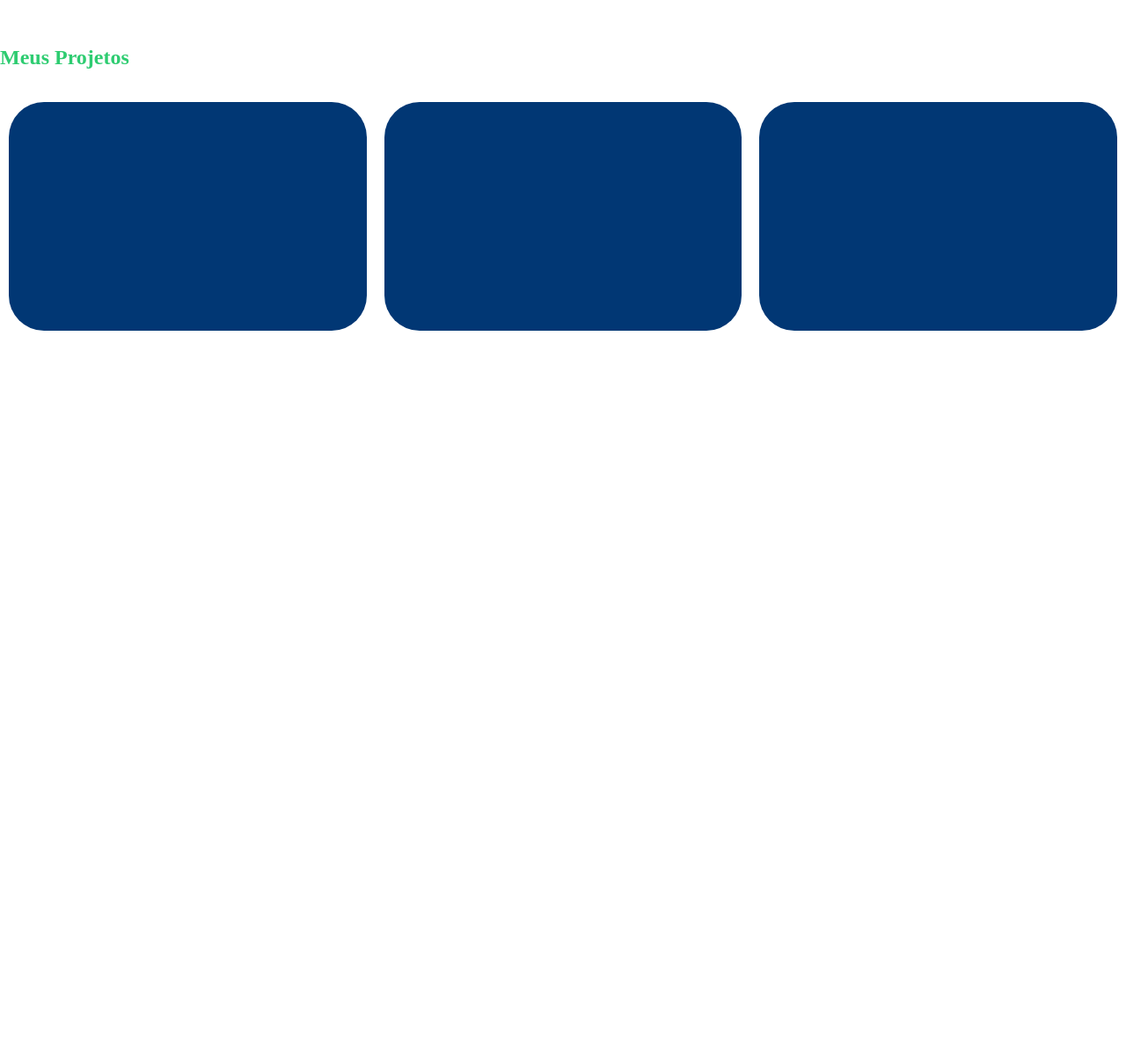
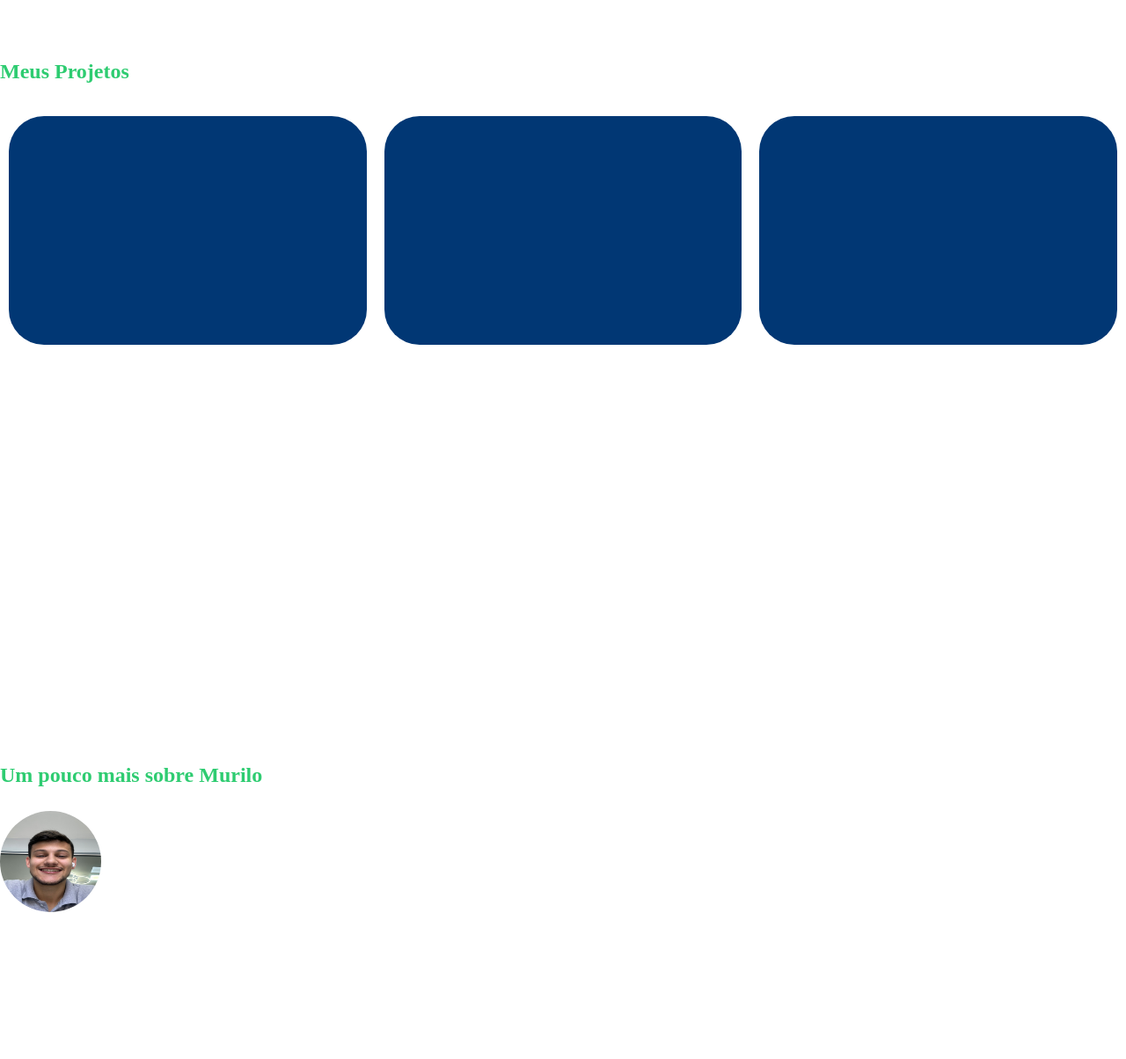
Before and after one commit to murilofrnd/Portifolio-html, a plain HTML site: page index.html in a window 1280 px wide. Shown: the part 1596-2800 px from the top of the page at 88% size. Before the commit the page ends 2400 px from the top, so only its background shows below. Drawn offline with Linux system fonts and the light colour scheme; a web font is replaced by a local one.

Commit message:
Adicionando Historico
Adicionando Historico, adicionando fotos

```diff
--- a/index.html
+++ b/index.html
@@ -14,7 +14,7 @@
     <div class="fundo">
         <header>
             <div id="imagem">
-               <img src="Assets\fotoMurilo.JPEG" alt="foto-pessoal" height="115px" width="115px">
+               <img src="Assets\foto-perfil.JPG" alt="foto-pessoal" height="115px" width="115px">
             </div>
             <div class="cabecalho">
                 <li>
@@ -91,6 +91,7 @@
 
 <section id="projetos" class="repositorio">
     <div class="fundo">
+        <header>
             <div class="cabecalho-projetos">
                 <li>
                     <a href="#"><i class="fa-solid fa-house-user"></i></a>
@@ -102,20 +103,21 @@
                     <a href="#historico">Histórico</a>
                 </li>
             </div>
+        </header> <!--Cabecalho-->
         <div class="about_left">
             <div class="text"><h2 class="secondary-title"><span>Meus Projetos</span></h2>
             <p>
                 Estou começando a desenvolver alguns projetos e a publicá-los, confira alguns abaixo:
             </p></div>
 
-        <div class="img-port" style="background-image: url(Assets\fotoMurilo.JPEG);">
-            <div class="overlay">Projeto 1</div>
+        <a href="https://github.com/queirozzrafael/project_GestaoNotas"><div class="img-port" style="background-image: url(Assets\fotoMurilo.JPEG);">
+            <div class="overlay">Gestão de Notas</div></a>
         </div>
-        <div class="img-port" style="background-image: url(Assets\fotoMurilo.JPEG);">
-            <div class="overlay">Projeto 2</div>
+        <a href="https://github.com/murilofrnd/Portifolio-html"><div class="img-port" style="background-image: url(Assets\fotoMurilo.JPEG);">
+            <div class="overlay">Portifólio</div></a>
         </div>
-        <div class="img-port" style="background-image: url(Assets\fotoMurilo.JPEG);">
-            <div class="overlay">Projeto 3</div>
+        <a href="https://github.com/murilofrnd/LISTA-TAREFA"><div class="img-port" style="background-image: url(Assets\fotoMurilo.JPEG);">
+            <div class="overlay">To-Do List</div></a>
         </div>
         </div>
 
@@ -132,6 +134,50 @@
     </div>
 
 </section>
+
+<section id="historico" class="historico">
+    <div class="fundo">
+        <header>
+            <div class="cabecalho-historico">
+                <li>
+                    <a href="#"><i class="fa-solid fa-house-user"></i></a>
+                </li>
+                <li>
+                    <a href="#sobre">Sobre</a>
+                </li>
+                <li>
+                    <a href="#projetos">Projetos</a>
+                </li>
+            </div>
+        </header> <!--Cabecalho-->
+        <div class="about_left">
+            <div class="text"><h2 class="secondary-title"><span>Um pouco mais sobre Murilo</span></h2>
+            <p>
+                Eu sempre fui apaixonado por tecnologias, sempre com objetivo de compreende-las e com sonho de fazer melhor uso das mesmas e sempre com o foco de desempenhar um papel nessa grande área!
+            </p></div>
+        <div class="certificados">
+            <img src="Assets\fotoMurilo.JPEG" alt="Certificado1" height="115px" width="115px">
+        </div>
+        </div>
+
+        <div class="about_right">
+             <div class="text"><h3 class="tertiary-title mb-m">
+             Realizei alguns cursos com emissão de certificado, tais como:
+           <p> 1°- Lógica de Programação 1 - Alura</p>
+           <p> 2°- Crie um site Simples com HTML, CSS E JAVASCRIPT - Fundação Bradesco</p>
+           <p> 3°- Javascript para iniciantes - Unova cursos</p><p></p>
+              Além desses citados acima atualmente estou fazendo um curso de Java na plataforma Udemy e possuo inglês de nível avançado
+            </h3></div>
+
+            <div class="text"><p>
+                Atualmente estou empregado na instituição Hospital Erasto Gaertner (desde Julho de 2023), onde desempenho a função de Suporte Técnico de Infraestrutura de TI,
+                realizo pequenas manutenções na rede e descubro a todo momento sobre novos softwares para realizar ajustes internos de forma mais eficiente sempre que se faz necessário prestar suporte.
+            </p></div>
+
+        </div>
+    </div>
+
+</section>
     <script src="script.js"></script>
 </body>
 </html>
--- a/style.css
+++ b/style.css
@@ -87,7 +87,24 @@ header{
     color: #0c9eff;
     transition: 0.1s all;
 }
+.cabecalho-historico{
+    display: flex;
+    gap: 3rem;
+    font-weight: 300;
+    cursor: pointer;
+    margin-bottom: 30px;
+}
 
+.cabecalho-historico a{
+    color: white;
+    font-size: 15px;
+
+}
+
+.cabecalho-historico a:hover{
+    color: #0c9eff;
+    transition: 0.1s all;
+}
 
 
 #imagem{
```
Also changed, not shown: Assets/foto-perfil.jpg (added). Lines whose indentation alone changed are shown as unchanged.
